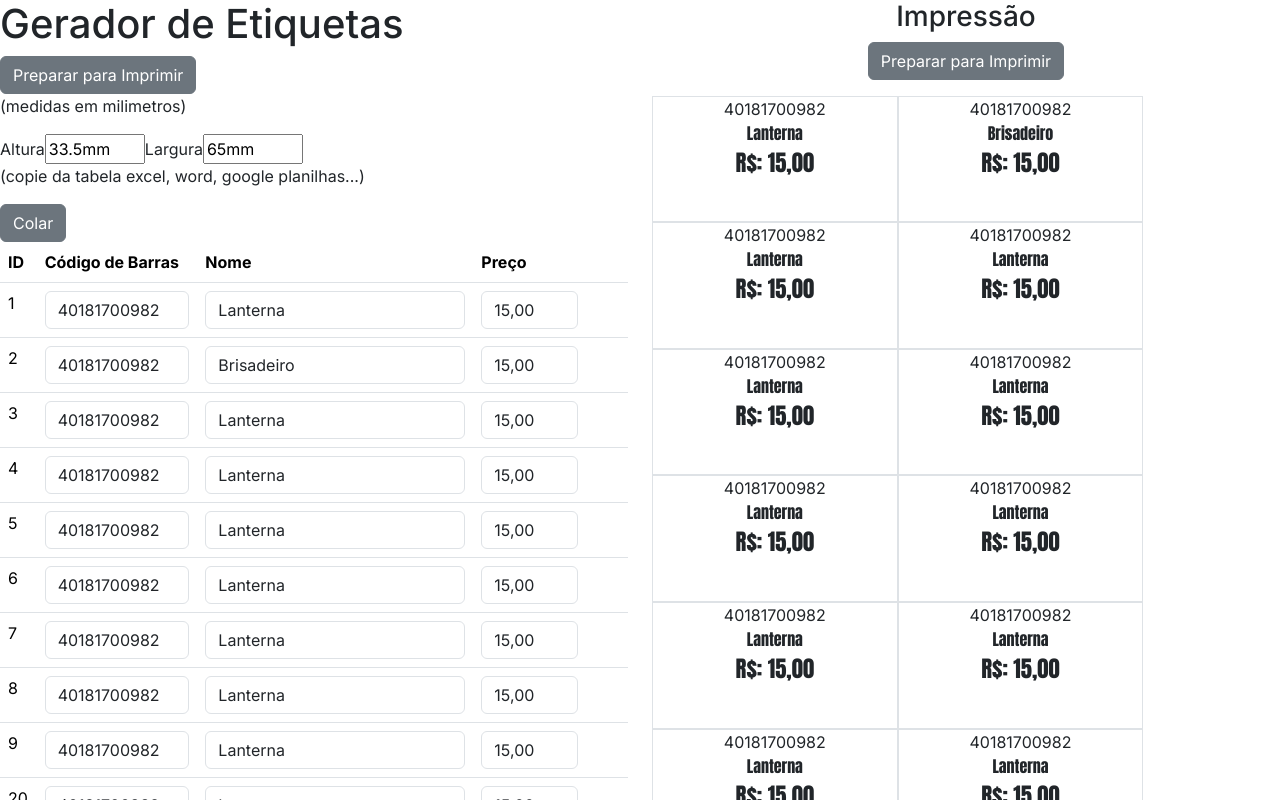
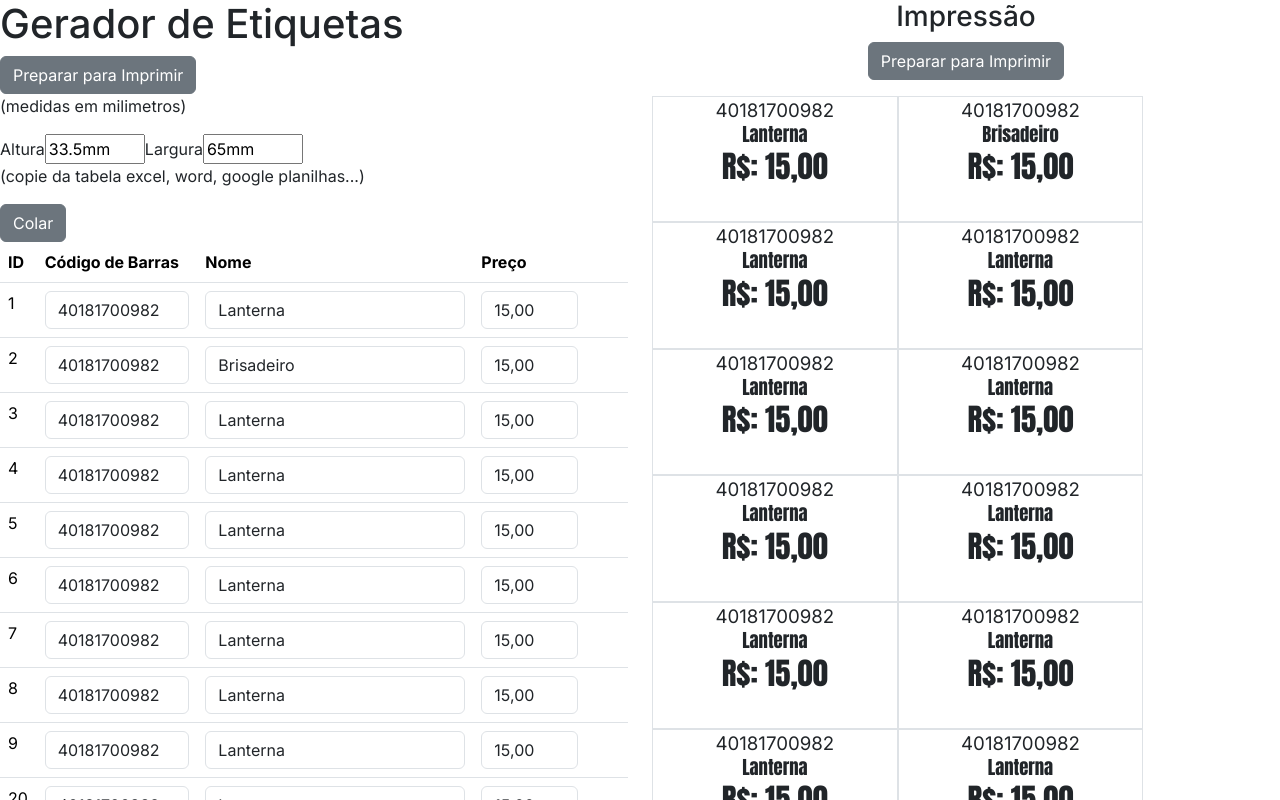
Before and after one commit to RafaelLeandR/FirstProject, a Next.js app: page / in a window 1280 px wide. Shown: the top 800 px of the page. Built offline with nearby package versions, Linux system fonts and the light colour scheme.

Commit message:
increase the size of the words and decrease the space between lines

```diff
--- a/app/LabelCreated.tsx
+++ b/app/LabelCreated.tsx
@@ -24,9 +24,9 @@ export default function LabelCreated({ inputValue, onInputChange,sizeDataOn }: C
     { inputValue.map((item) => (
       <div className='border insidediv'   key={item.id} style={{pageBreakInside: 'avoid',overflowWrap:"break-word",   margin:'0', padding:"0", height:sizeDataOn.height ,width:sizeDataOn.width, }}>
 
-        <p style={{ margin:'0px', padding:"0px"}}>{item.barcode}</p>
-        <p style={{ margin:'0px', padding:"0px", fontFamily:"Impact"}}>{item.name}</p>
-        <p style={{ margin:'0px', padding:"0px",fontFamily:"Impact",fontSize:"17pt"}}>R$: {item.price}</p>
+        <p style={{ margin:'0px', padding:"0px",fontSize:"14pt"}}>{item.barcode}</p>
+        <p style={{ margin:'0px', padding:"0px", fontFamily:"Impact",fontSize:"14pt",lineHeight: "1"}}>{item.name}</p>
+        <p style={{ margin:'0px', padding:"0px",fontFamily:"Impact",fontSize:"23pt"}}>R$: {item.price}</p>
       </div>
     ))}
 
```
